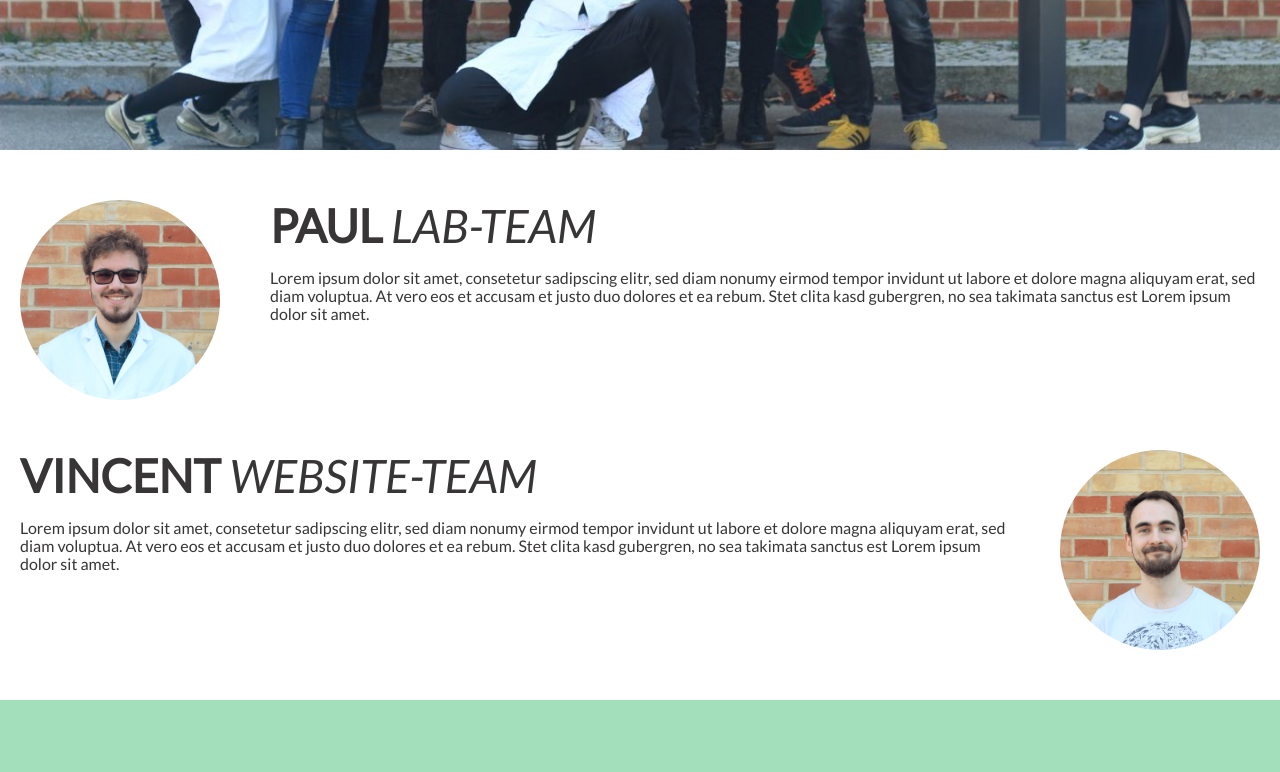
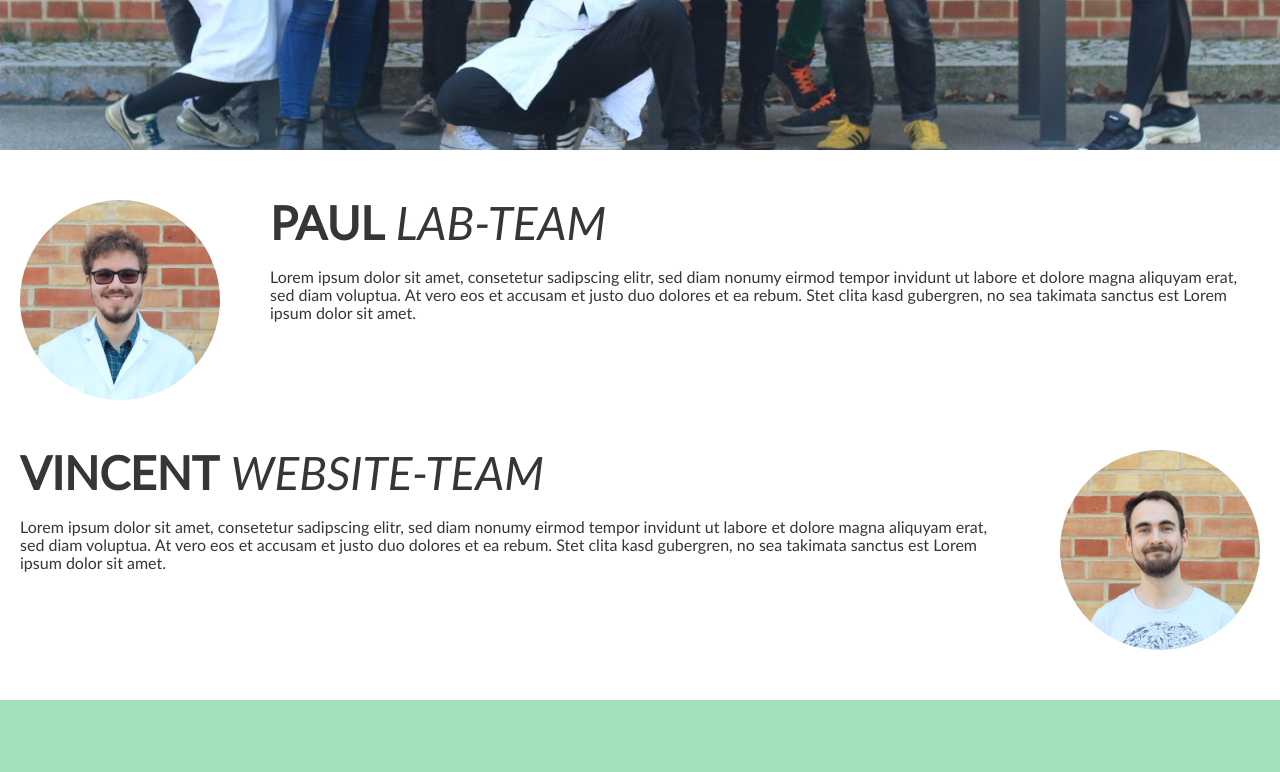
Before and after one commit to Vincenius/igem-hu-berlin-2019, a website: page team.html in a window 1280 px wide. Shown: the part 963-1735 px from the top of the page. Drawn offline with nearby package versions, Linux system fonts and the light colour scheme; files that its build step writes are made by us from their sources; files whose address does not match are found by name.

Commit message:
use font locally

```diff
--- a/src/js/main.js
+++ b/src/js/main.js
@@ -21,7 +21,6 @@
   var headerLinks = document.querySelectorAll('.scroll-link', 0);
   addScrollListener(headerLinks)
 
-  console.log(document.getElementById("cells-bg"))
   if (document.getElementById("cells-bg") !== null) {
     VANTA.CELLS({
       el: "#cells-bg",
--- a/src/js/teamImage.js
+++ b/src/js/teamImage.js
@@ -61,7 +61,7 @@ function resetFilter(e) {
     showAllButton.classList.add('hidden')
 }
 
-imageContainer.addEventListener('click', getPosition);
+// imageContainer.addEventListener('click', getPosition);
 if (document.getElementById("team") !== null) {
     showAllButton.addEventListener('click', resetFilter)
     addTag([45,57, 53,71], 'Paul', () => { filterImages('paul') })
--- /dev/null
+++ b/src/scss/fonts/_lato.scss
@@ -0,0 +1,26 @@
+/* Webfont: Lato-Bold */
+@font-face {
+    font-family: 'Lato';
+    src: url('../fonts/Lato-Bold.woff') format('woff');
+    font-style: italic;
+    font-weight: bold;
+    text-rendering: optimizeLegibility;
+}
+
+/* Webfont: Lato-Italic */
+@font-face {
+    font-family: 'Lato';
+    src: url('../fonts/Lato-Italic.woff') format('woff');
+    font-style: italic;
+    font-weight: normal;
+    text-rendering: optimizeLegibility;
+}
+
+/* Webfont: Lato-Regular */
+@font-face {
+    font-family: 'Lato';
+    src: url('../fonts/Lato-Regular.woff') format('woff');
+    font-style: normal;
+    font-weight: normal;
+    text-rendering: optimizeLegibility;
+}
--- a/src/scss/style.scss
+++ b/src/scss/style.scss
@@ -1,3 +1,5 @@
+
+@import "fonts/lato";
 
 @import "variables";
 @import "normalize";
--- a/team.html
+++ b/team.html
@@ -5,7 +5,6 @@
     <meta http-equiv="X-UA-Compatible" content="IE=edge">
     <meta name="viewport" content="width=device-width, initial-scale=1">
     <title>iGEM HU-Berlin 2019</title>
-    <link href="https://fonts.googleapis.com/css?family=Lato:400,400i|PT+Serif:700" rel="stylesheet"> <!-- todo -->
     <link rel="stylesheet" href="dist/css/style.css">
     <link rel="shortcut icon" type="image/x-icon" href="dist/images/favicon.png">
     <!-- TODO download all external stuff-->
```
Also changed, not shown: index.html (+0 -1 lines), package.json (+5 -2 lines), src/fonts/Lato-Bold.woff (added), src/fonts/Lato-Italic.woff (added), src/fonts/Lato-Regular.woff (added), 1 other file.
